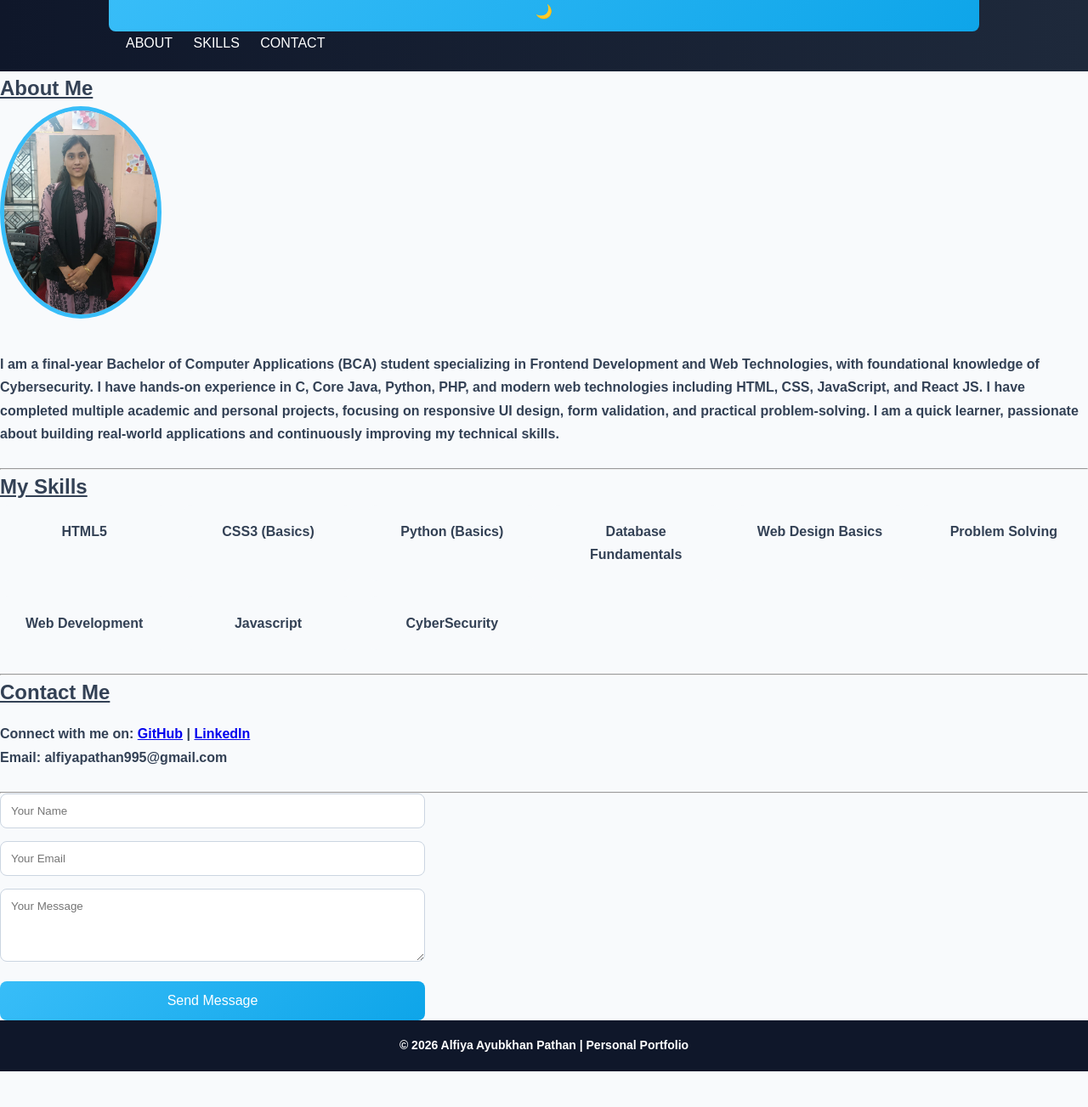
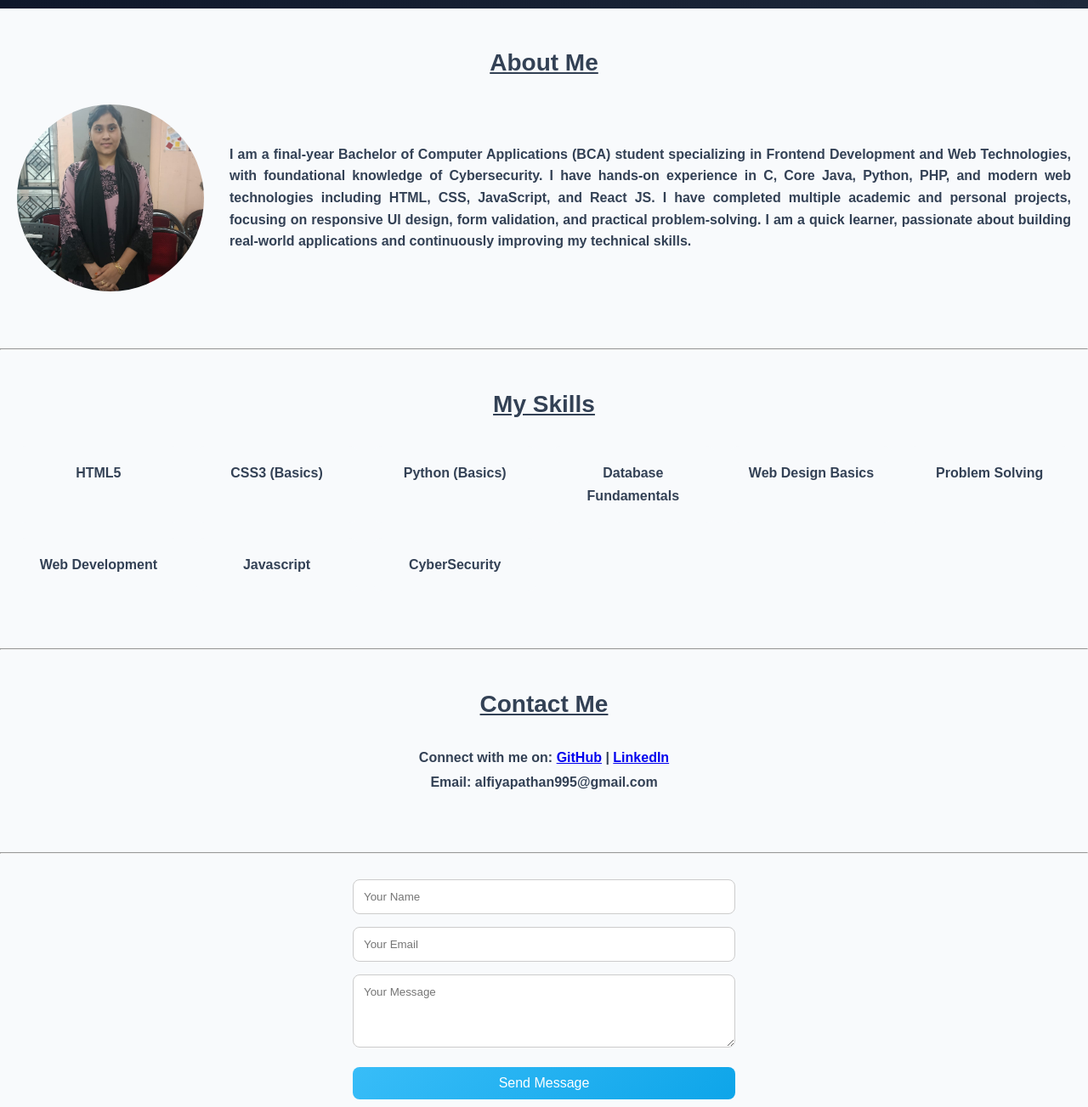
Before and after one commit to alfiyapathan995-design/personalportfolio, a plain HTML site: page index.html in a window 1280 px wide. Shown: the part 74-1377 px from the top of the page at 85% size. Before the commit the page ends 1335 px from the top, so only its background shows below. Drawn offline with Linux system fonts and the light colour scheme.

Commit message:
Updated css

```diff
--- a/style.css
+++ b/style.css
@@ -1,4 +1,3 @@
-/* Day 1: Reset & Base Setup */
 * {
   margin: 0;
   padding: 0;
@@ -10,7 +9,7 @@ html {
 }
 
 
-/* Day 2: Typography & Colors */
+
 :root {
   --primary-color: #0f172a;
   --secondary-color: #38bdf8;
@@ -27,7 +26,7 @@ body {
   line-height: 1.7;
 }
 
-/* Day 3: Header Layout (Flexbox) */
+
 header {
   background: linear-gradient(90deg, #0f172a, #1e293b);
   color: white;
@@ -42,7 +41,7 @@ header h1 {
   font-size: 26px;
   font-weight: 600;
 }
-/* Day 4: Interactive Elements */
+
 nav a {
   color: white;
   margin-left: 20px;
@@ -80,6 +79,10 @@ nav a:hover::after {
   border-radius: 14px;
   box-shadow: 0 15px 40px rgba(0,0,0,0.08);
 }
+section {
+  padding: 40px 20px;
+}
+
 
 .section h2 {
   font-size: 30px;
@@ -99,18 +102,71 @@ nav a:hover::after {
 
 .about {
   display: flex;
-  gap: 40px;
-  align-items: center;
-  flex-wrap: wrap;
+  align-items: center;      /* vertically align text */
+  gap: 30px;                /* space between image & text */
+  margin-top: 20px;
 }
 
+
+
 .about img {
-  width: 190px;
-  border-radius: 50%;
-  border: 5px solid var(--secondary-color);
-  transition: transform 0.4s;
+  width: 220px;
+  height: 220px;
+  border-radius: 50%;       /* circular image */
+  object-fit: cover;
+  flex-shrink: 0;           /* prevent image from shrinking */
 }
-/* Day 5: Advanced Styling */
+
+.about p {
+  text-align: justify;
+  line-height: 1.6;
+  font-size: 16px;
+}
+#about h2,
+#skills h2,
+#contact h2 {
+  text-align: center;
+  margin-bottom: 25px;
+  font-size: 28px;
+}
+#contact p {
+  margin-top: 15px;
+  line-height: 1.8;
+  font-size: 16px;
+}
+
+#contact {
+  text-align: center;
+}
+#contact {
+  text-align: center;
+}
+
+/* Center the form container */
+#contactForm {
+  max-width: 450px;
+  margin: 30px auto;   /* centers the form */
+  text-align: center;
+}
+
+/* Inputs & textarea styling */
+#contactForm input,
+#contactForm textarea {
+  width: 100%;
+  margin-bottom: 15px;
+  padding: 12px;
+  border-radius: 8px;
+  border: 1px solid #ccc;
+}
+
+/* Button centered automatically */
+#contactForm button {
+  padding: 10px 25px;
+  border-radius: 8px;
+  cursor: pointer;
+}
+
+
 .about img:hover {
   transform: scale(1.05);
 }
@@ -183,8 +239,88 @@ footer {
   padding: 18px;
   font-size: 14px;
 }
+.dark-mode {
+  background-color: #0f172a;
+  color: #f8fafc;
+}
 
-/* Day 6: Responsive Design */
+.dark-mode header,
+.dark-mode footer {
+  background: #020617;
+}
+/* ===== DARK MODE FIXED ===== */
+
+.dark-mode {
+  background-color: #0f172a;
+  color: #f8fafc;
+  font-family: 'Poppins', sans-serif; /* keeps font same */
+}
+
+.dark-mode header,
+.dark-mode footer {
+  background: #020617;
+}
+
+.dark-mode nav a {
+  color: #f8fafc;
+}
+
+.dark-mode nav a:hover {
+  color: #38bdf8;
+}
+
+/* ABOUT TEXT */
+.dark-mode #about p {
+  color: #e5e7eb;
+}
+
+/* SKILL CARDS FIX */
+.dark-mode .skill-card {
+  background-color: #1e293b;   /* dark card */
+  color: #f8fafc;              /* visible text */
+  border: 1px solid #334155;
+}
+
+/* FORM INPUTS */
+.dark-mode input,
+.dark-mode textarea {
+  background-color: #020617;
+  color: white;
+  border: 1px solid #334155;
+}
+/* ===== DARK MODE TOGGLE BUTTON ===== */
+
+.dark-toggle {
+  position: fixed;
+  top: 20px;
+  right: 20px;
+  width: 42px;
+  height: 42px;
+  padding: 0;
+  border-radius: 50%;
+  background: #38bdf8;
+  color: #020617;
+  font-size: 18px;
+  border: none;
+  cursor: pointer;
+  z-index: 1000;
+  box-shadow: 0 6px 15px rgba(0,0,0,0.25);
+  transition: transform 0.3s, background 0.3s;
+}
+
+
+
+.dark-toggle:hover {
+  transform: scale(1.1);
+  background: #0ea5e9;
+}
+
+/* Dark mode button look */
+.dark-mode .dark-toggle {
+  background: #020617;
+  color: #f8fafc;
+}
+
 
 @media (max-width: 768px) {
   header {
@@ -205,5 +341,18 @@ footer {
     flex-direction: column;
     text-align: center;
   }
+  .dark-mode {
+  background-color: #0f172a;
+  color: #f8fafc;
 }
-/* Day 7: Optimization & Testing */
+@media (max-width: 768px) {
+  .about {
+    flex-direction: column;
+    text-align: center;
+  }
+}
+
+
+
+
+}
```
